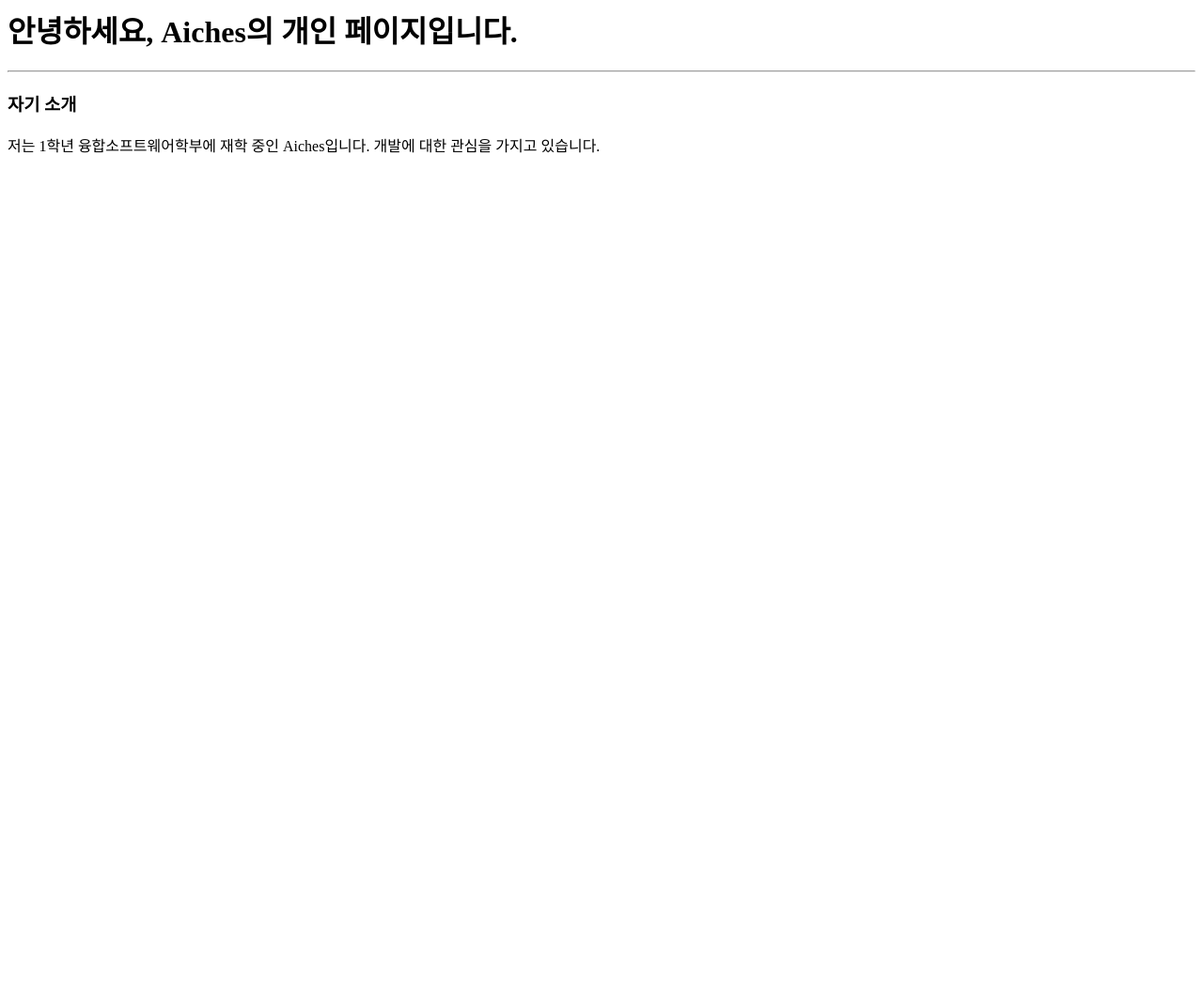
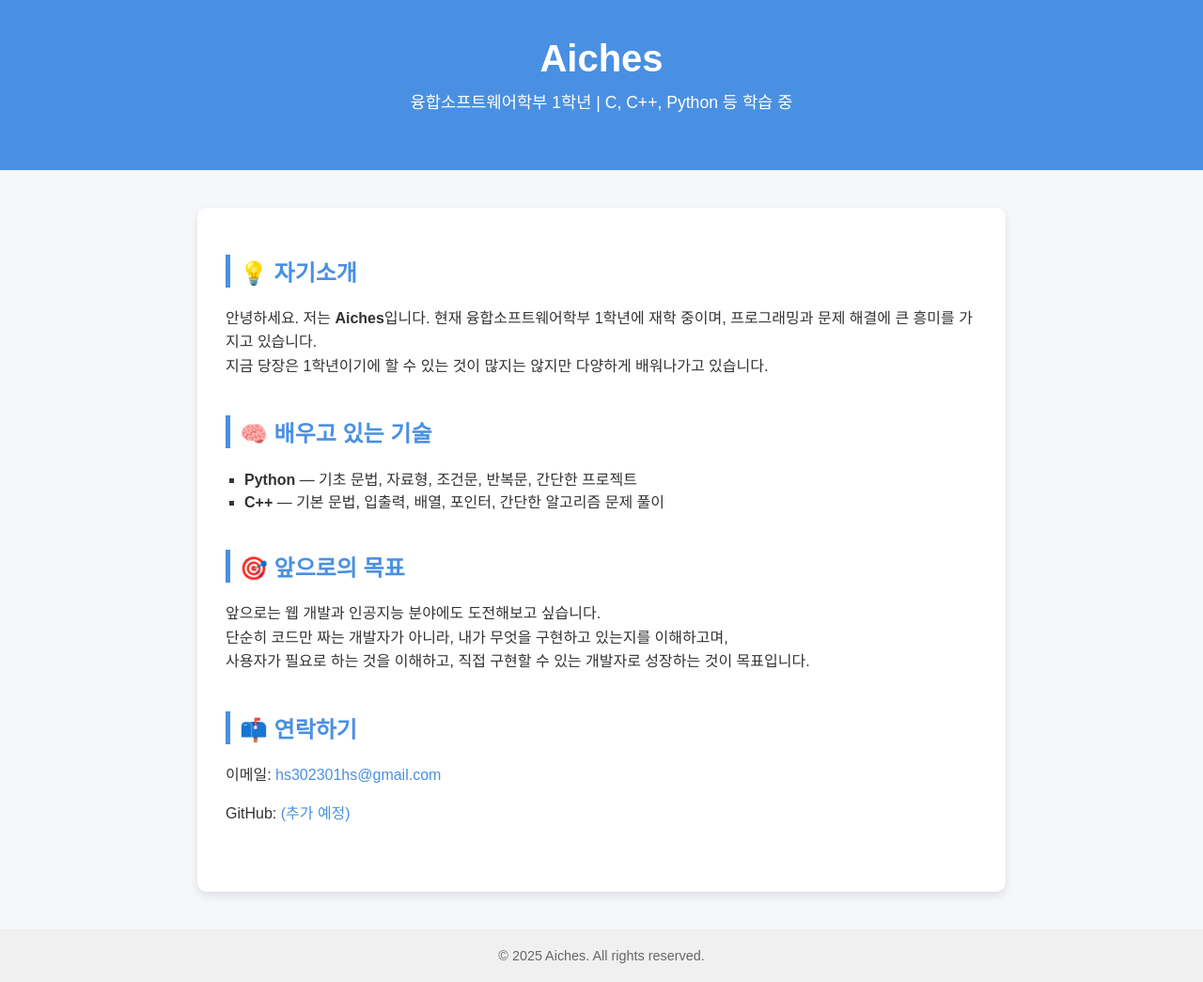
Before and after one commit to Gliner35/Gliner35.github.io, a plain HTML site: page index.html in a window 1280 px wide. Shown: the whole page at 94% size. Before the commit the page ends 800 px from the top, so only its background shows below. Drawn offline with Linux system fonts and the light colour scheme.

Commit message:
Update index.html

```diff
--- a/index.html
+++ b/index.html
@@ -1,12 +1,123 @@
-<html>
-  <head>
-    <title>Aiches 페이지</title>
-  </head>
-  <body>
-    <h1>안녕하세요, Aiches의 개인 페이지입니다.</h1>
-    <hr>
-    <h3>자기 소개</h3>
-    <p>저는 1학년 융합소프트웨어학부에 재학 중인 Aiches입니다. 개발에 대한 관심을 가지고 있습니다.</p>
+<!DOCTYPE html>
+<html lang="ko">
+<head>
+  <meta charset="UTF-8">
+  <meta name="viewport" content="width=device-width, initial-scale=1.0">
+  <title>Aiches의 자기소개 페이지</title>
+  <style>
+    body {
+      font-family: "Noto Sans KR", sans-serif;
+      background-color: #f5f7fa;
+      color: #333;
+      margin: 0;
+      padding: 0;
+    }
 
-  </body>
+    header {
+      background-color: #4a90e2;
+      color: white;
+      text-align: center;
+      padding: 40px 0;
+    }
+
+    header h1 {
+      margin: 0;
+      font-size: 2.5em;
+    }
+
+    header p {
+      font-size: 1.1em;
+      margin-top: 10px;
+    }
+
+    main {
+      max-width: 800px;
+      margin: 40px auto;
+      background-color: white;
+      padding: 30px;
+      border-radius: 10px;
+      box-shadow: 0 4px 10px rgba(0, 0, 0, 0.1);
+    }
+
+    section {
+      margin-bottom: 40px;
+    }
+
+    h2 {
+      border-left: 5px solid #4a90e2;
+      padding-left: 10px;
+      color: #4a90e2;
+    }
+
+    p {
+      line-height: 1.6;
+    }
+
+    ul {
+      list-style-type: square;
+      padding-left: 20px;
+    }
+
+    footer {
+      text-align: center;
+      background-color: #f0f0f0;
+      padding: 20px 0;
+      color: #666;
+      font-size: 0.9em;
+    }
+
+    a {
+      color: #4a90e2;
+      text-decoration: none;
+    }
+
+    a:hover {
+      text-decoration: underline;
+    }
+  </style>
+</head>
+<body>
+  <header>
+    <h1>Aiches</h1>
+    <p>융합소프트웨어학부 1학년 | C, C++, Python 등 학습 중</p>
+  </header>
+
+  <main>
+    <section>
+      <h2>💡 자기소개</h2>
+      <p>
+        안녕하세요. 저는 <strong>Aiches</strong>입니다. 현재 융합소프트웨어학부 1학년에 재학 중이며,
+        프로그래밍과 문제 해결에 큰 흥미를 가지고 있습니다.<br>
+        지금 당장은 1학년이기에 할 수 있는 것이 많지는 않지만 다양하게 배워나가고 있습니다.
+      </p>
+    </section>
+
+    <section>
+      <h2>🧠 배우고 있는 기술</h2>
+      <ul>
+        <li><strong>Python</strong> — 기초 문법, 자료형, 조건문, 반복문, 간단한 프로젝트</li>
+        <li><strong>C++</strong> — 기본 문법, 입출력, 배열, 포인터, 간단한 알고리즘 문제 풀이</li>
+      </ul>
+    </section>
+
+    <section>
+      <h2>🎯 앞으로의 목표</h2>
+      <p>
+        앞으로는 웹 개발과 인공지능 분야에도 도전해보고 싶습니다.<br>
+        단순히 코드만 짜는 개발자가 아니라, 내가 무엇을 구현하고 있는지를 이해하고며,<br>
+        사용자가 필요로 하는 것을 이해하고, 직접 구현할 수 있는 개발자로 성장하는 것이 목표입니다.
+      </p>
+    </section>
+
+    <section>
+      <h2>📫 연락하기</h2>
+      <p>이메일: <a href="mailto:aiches@example.com">hs302301hs@gmail.com</a></p>
+      <p>GitHub: <a href="https://github.com/aiches" target="_blank">(추가 예정)</a></p>
+    </section>
+  </main>
+
+  <footer>
+    © 2025 Aiches. All rights reserved.
+  </footer>
+</body>
 </html>
```
